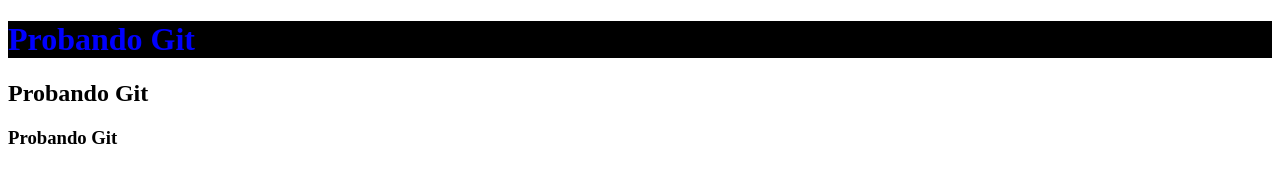
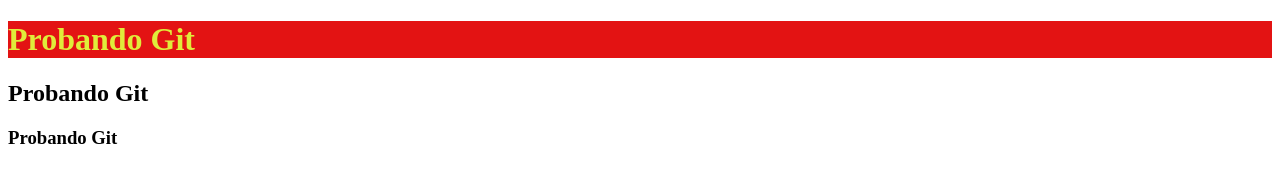
Before and after one commit to sebasthiangamero/vscode01, a plain HTML site: page index.html in a window 1280 px wide. Drawn offline with Linux system fonts and the light colour scheme.

Commit message:
css añadido

```diff
--- a/prueba.css
+++ b/prueba.css
@@ -2,3 +2,7 @@ h1{
     color:blue;
     background-color: black;
 }
+h1{
+    color:rgb(224, 236, 58);
+    background-color: rgb(227, 19, 19);
+}
```
